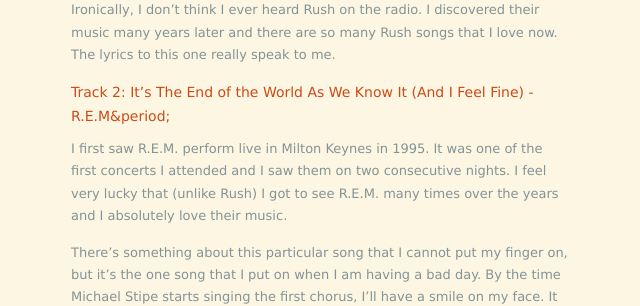
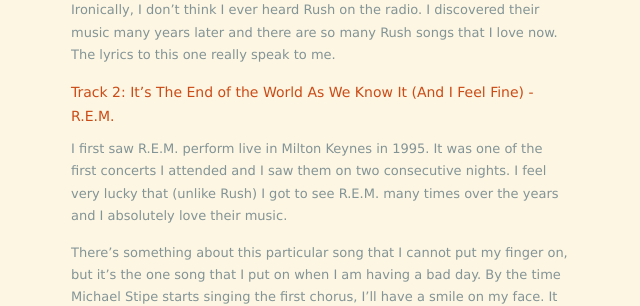
Before and after one commit to johnsyweb/johnsyweb.github.io, a Jekyll site: the page built from _posts/2025-05-13-desert-island-discs.md, in a window 1280 px wide and 900 px high, scrolled down 740 px. Shown: the part 176-482 px from the top of the window, without its empty margins (319-959 px from the left). Built offline with Jekyll 4.4.1, drawn with Linux system fonts in a browser that asks for light colours; nearby versions of some CDN libraries; some of the changed lines change nothing that is shown.

Commit message:
Oh shush now mdl

```diff
--- a/_posts/2025-05-13-desert-island-discs.md
+++ b/_posts/2025-05-13-desert-island-discs.md
@@ -21,7 +21,7 @@
 
 Ironically, I don't think I ever heard Rush on the radio. I discovered their music many years later and there are so many Rush songs that I love now. The lyrics to this one really speak to me.
 
-### Track 2: It's The End of the World As We Know It (And I Feel Fine) - R.E.M&period;
+### Track 2: It's The End of the World As We Know It (And I Feel Fine) - R.E.M.
 
 I first saw R.E.M. perform live in Milton Keynes in 1995. It was one of the first concerts I attended and I saw them on two consecutive nights. I feel very lucky that (unlike Rush) I got to see R.E.M. many times over the years and I absolutely love their music.
 
```
